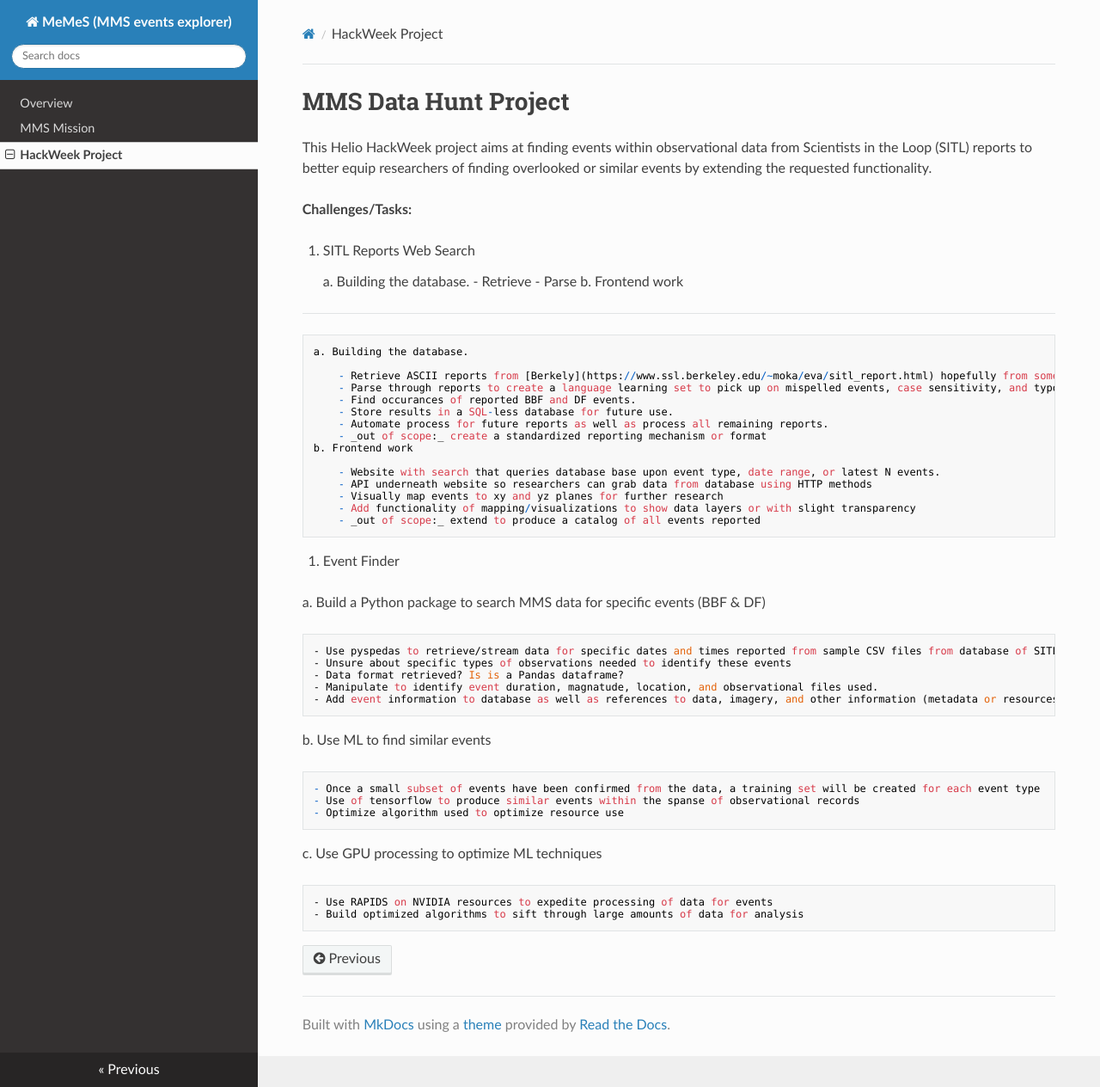
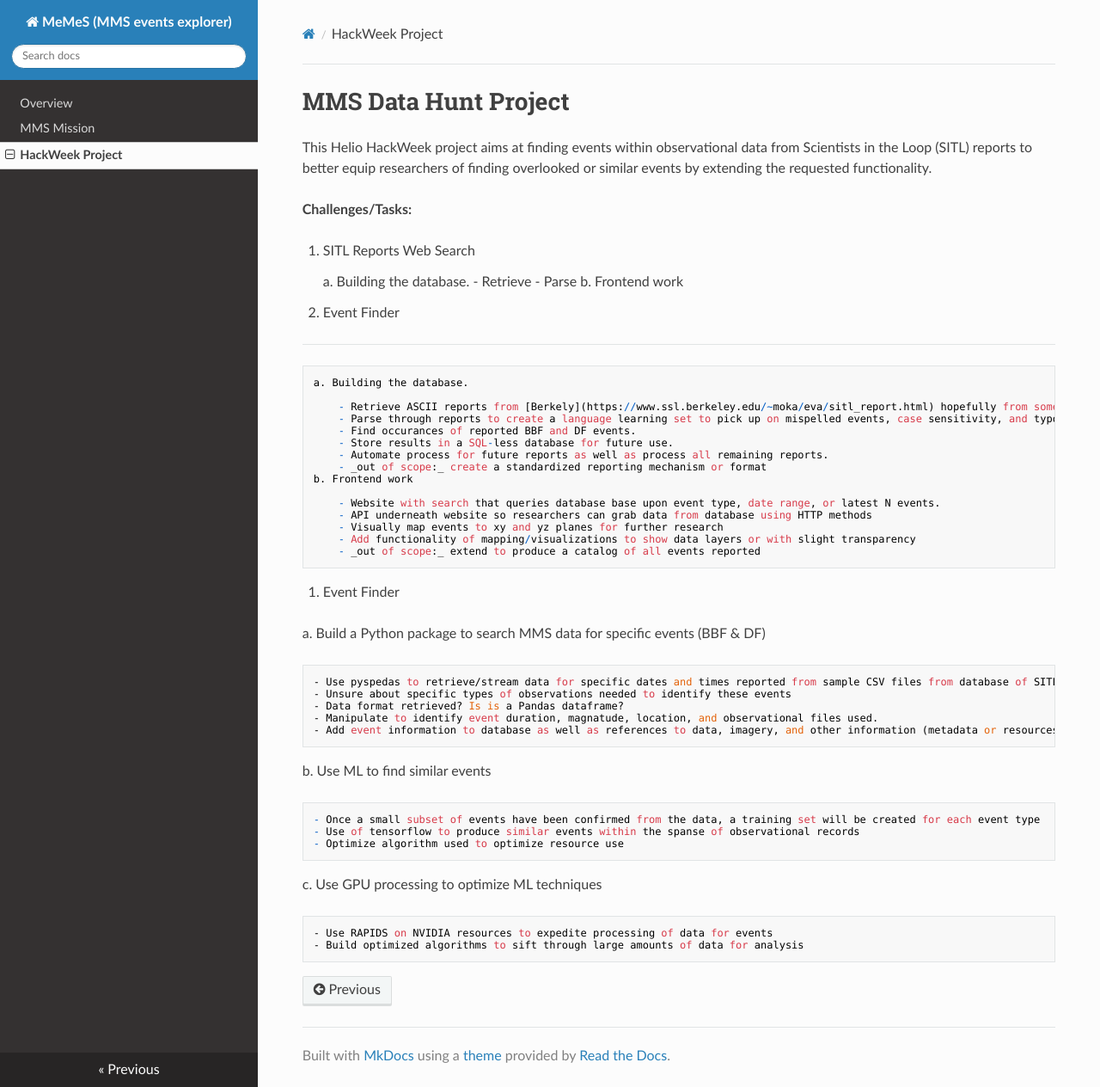
Before and after one commit to heliohackweek/mms_data_hunt, an MkDocs documentation site: the page built from docs/docs/hw.md, in a window 1280 px wide and 1264 px high. Shown: the whole window at 86% size. Built offline with MkDocs 1.6.1, drawn with Linux system fonts in a browser that asks for light colours; nearby versions of some CDN libraries.

Commit message:
format test

```diff
--- a/docs/docs/hw.md
+++ b/docs/docs/hw.md
@@ -10,6 +10,8 @@ __Challenges/Tasks:__
         - Retrieve
         - Parse
     b. Frontend work
+
+2. Event Finder
 
 ---
 
```
